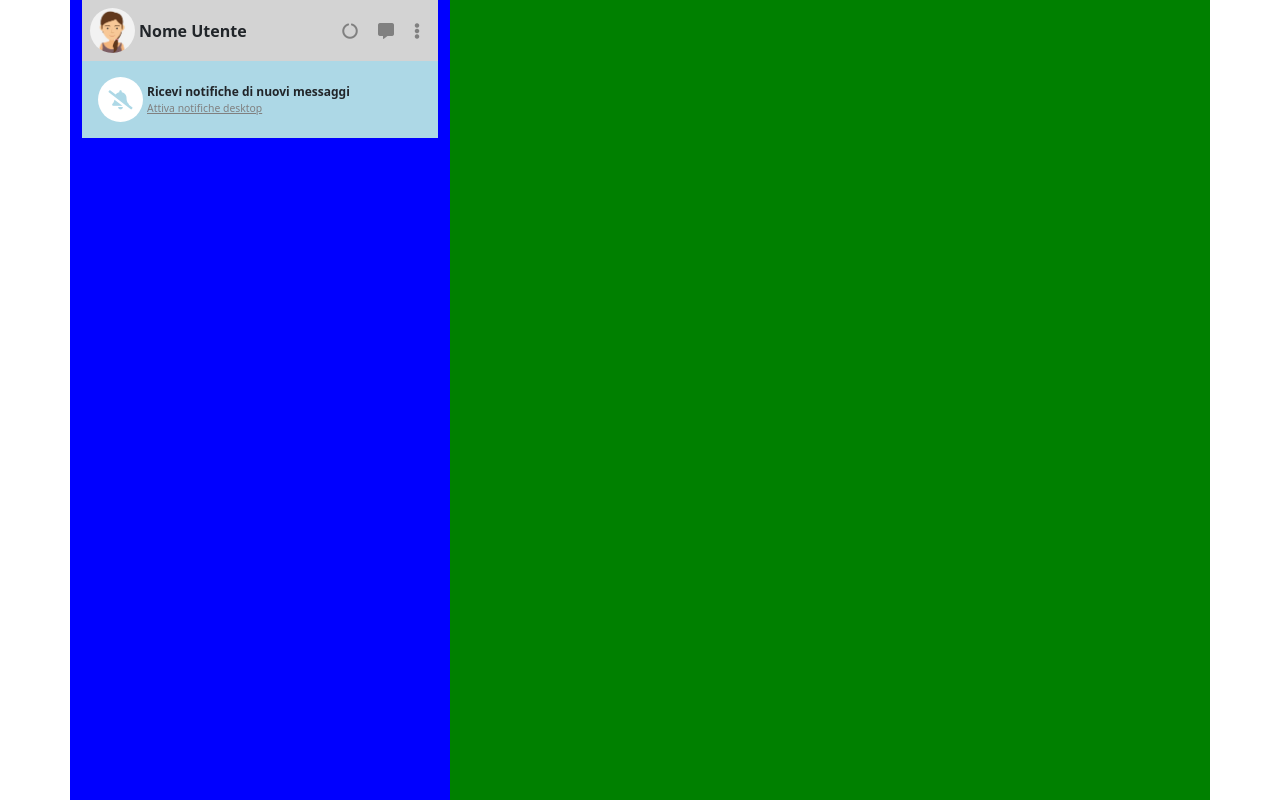
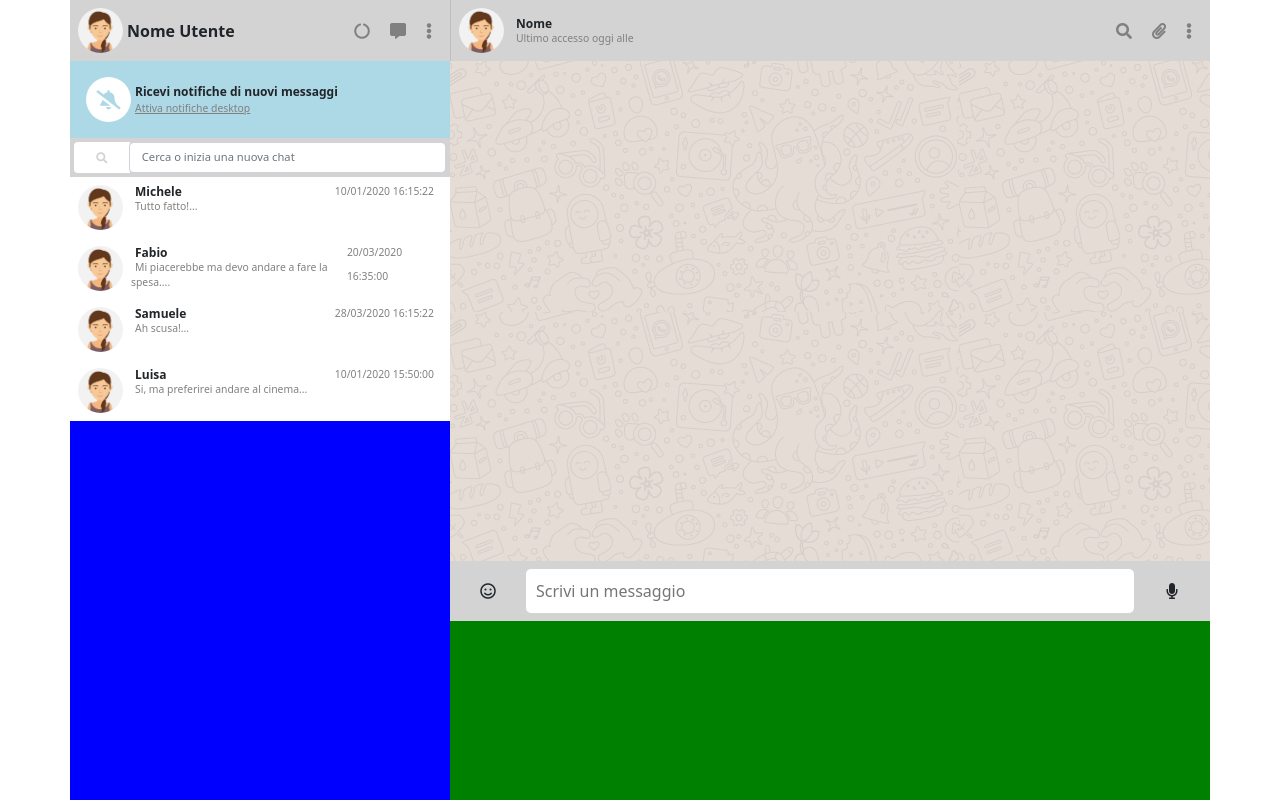
Before and after one commit to GerryFox22/vue-boolzapp, a plain HTML site: page index.html in a window 1280 px wide. Drawn offline with nearby package versions, Linux system fonts and the light colour scheme.

Commit message:
avanzamento html e css ed inizio primi collegamenti con js

```diff
--- a/css/style.css
+++ b/css/style.css
@@ -2,11 +2,13 @@
 .container-1-prova {
     background-color: blue;
     height: 100vh;
+    padding: 0;
 }
 
 .container-2-prova {
     background-color: green;
     height: 100vh;
+    padding: 0;
 }
 
 .avatar-icons {
@@ -27,6 +29,8 @@
     color: gray;
 }
 
+
+/* Sezione Notifiche */
 .notifiche {
     line-height: 15px;
     background-color: lightblue;
@@ -46,7 +50,8 @@
     color: lightblue;
 }
 
-.notifiche-testo{
+.notifiche-testo,
+.nome-chat{
     font-size: 0.75rem;
 }
 
@@ -54,3 +59,68 @@
     font-size: 0.65rem;
     color: gray;
 }
+
+
+/* Sezione cerca chat */
+.cerca-chat {
+    background-color: lightgray;
+}
+
+.form-control,
+.cerca-chat-icona{
+    color: lightgray;
+    font-size: 0.7rem;
+}
+
+#search-addon {
+    justify-content: center;
+    width: 15%;
+    background-color: white;
+}
+
+
+
+/* Sezione Chats */
+.chat-info {
+    line-height: 13px;
+}
+
+.chat-singola{
+    background-color: white;
+}
+
+/* Sezione colonna 2 header */
+
+.left-border {
+    border-left: 1px solid #c0bebe;
+}
+
+/* Sezione colonna 2 main */
+
+.colonna-2-main {
+    background-image: url("../img/mine.jpg");
+    height: 500px;
+}
+
+
+/* Sezione colonna 2 footer */
+
+.colonna-2-footer {
+    background-color: lightgray;
+}
+
+.audio-container,
+.emoticon-container{
+    width: 10%;
+}
+
+.container-messaggio{
+    width: 80%;
+}
+
+.container-messaggio input {
+    width: 100%;
+    border-radius: 5px;
+    border: none;
+    padding: 10px;
+}
--- a/index.html
+++ b/index.html
@@ -25,7 +25,7 @@
         <div class="row">
 
             <div class="col-4 container-1-prova">
-
+                <div class="colonna-1-header">
                     <div class="nome-utente d-flex justify-content-between">
 
                         <div class="info-utente d-flex align-items-center p-2">
@@ -59,13 +59,92 @@
 
                     </div>
 
-                <div class="cerca-chat"></div>
+                    <div class="cerca-chat p-1">
 
-                <div class="chats"></div>
+                        <div class="input-group rounded">
+
+                            <button class="input-group-text border-0" id="search-addon">
+                                <i class="cerca-chat-icona fas fa-search"></i>
+                            </button>
+                            <input type="search" class="form-control rounded" placeholder="Cerca o inizia una nuova chat" aria-label="Search"
+                            aria-describedby="search-addon" />
+
+                        </div>
+
+                    </div>
+                </div>
+
+                <div class="colonna-1-main">
+
+                    <div class="chats">
+
+                        <div v-for="(contact, index) in contacts" class="chat-singola d-flex justify-content-between">
+
+                            <div class="chat-unica info-utente d-flex  p-2">
+                                <img class="avatar-icons" src="img/avatar_io.jpg" alt="avatar utente">
+
+                                <div class="chat-info ps-2">
+                                    <p class="nome nome-chat ps-1 fw-bold">{{contact.name}} </p>
+                                    <span class="attiva-notifiche ps-1">{{contact.messages[contact.messages.length - 1].text}}...</span>
+                                </div>
+
+                            </div>
+
+                            <div class="data-ultimo-messaggio">
+                                <span class="attiva-notifiche pe-3">{{contact.messages[contact.messages.length - 1].date}}</span>
+                            </div>
+
+                        </div>
+
+                    </div>
+
+                </div>
 
             </div>
 
             <div class="col-8 container-2-prova">
+
+                <div class="colonna-2-header left-border">
+
+                    <div class="nome-utente d-flex justify-content-between">
+
+                        <div class="info-utente d-flex align-items-center p-2">
+                            <img class="avatar-icons" src="img/avatar_io.jpg" alt="avatar utente">
+                            <div class="chat-info ps-2">
+                                <p class="nome nome-chat ps-1 fw-bold">Nome</p>
+                                <span class="attiva-notifiche ps-1">Ultimo accesso oggi alle </span>
+                            </div>
+                        </div>
+
+                        <div class="nome-utente-icons d-flex align-items-center p-2">
+                            <i class="fas fa-search header-icons"></i>
+                            <i class="fas fa-paperclip header-icons"></i>
+                            <i class="fas fa-ellipsis-v header-icons"></i>
+                        </div>
+
+                    </div>
+
+                </div>
+
+                <div class="colonna-2-main">
+
+                </div>
+
+                <div class="colonna-2-footer d-flex pb-2 pt-2">
+
+                    <div class="emoticon-container d-flex justify-content-center align-items-center">
+                        <i class="far fa-smile"></i>
+                    </div>
+
+                    <div class="container-messaggio">
+                        <input type="text" placeholder="Scrivi un messaggio">
+                    </div>
+
+                    <div class="audio-container d-flex justify-content-center align-items-center">
+                        <i class="fas fa-microphone"></i>
+                    </div>
+
+                </div>
 
             </div>
 
--- a/js/myscript.js
+++ b/js/myscript.js
@@ -91,9 +91,16 @@ var app = new Vue({
             },
         ],
 
+        segnaElemento : 0,
+
+
     },
 
     methods: {
+
+        ritornaAvatar :function(contact){
+            return "img/avatar"+this.avatar+".jpg"
+        }
 
 
     },
```
Lines whose indentation alone changed are shown as unchanged.
